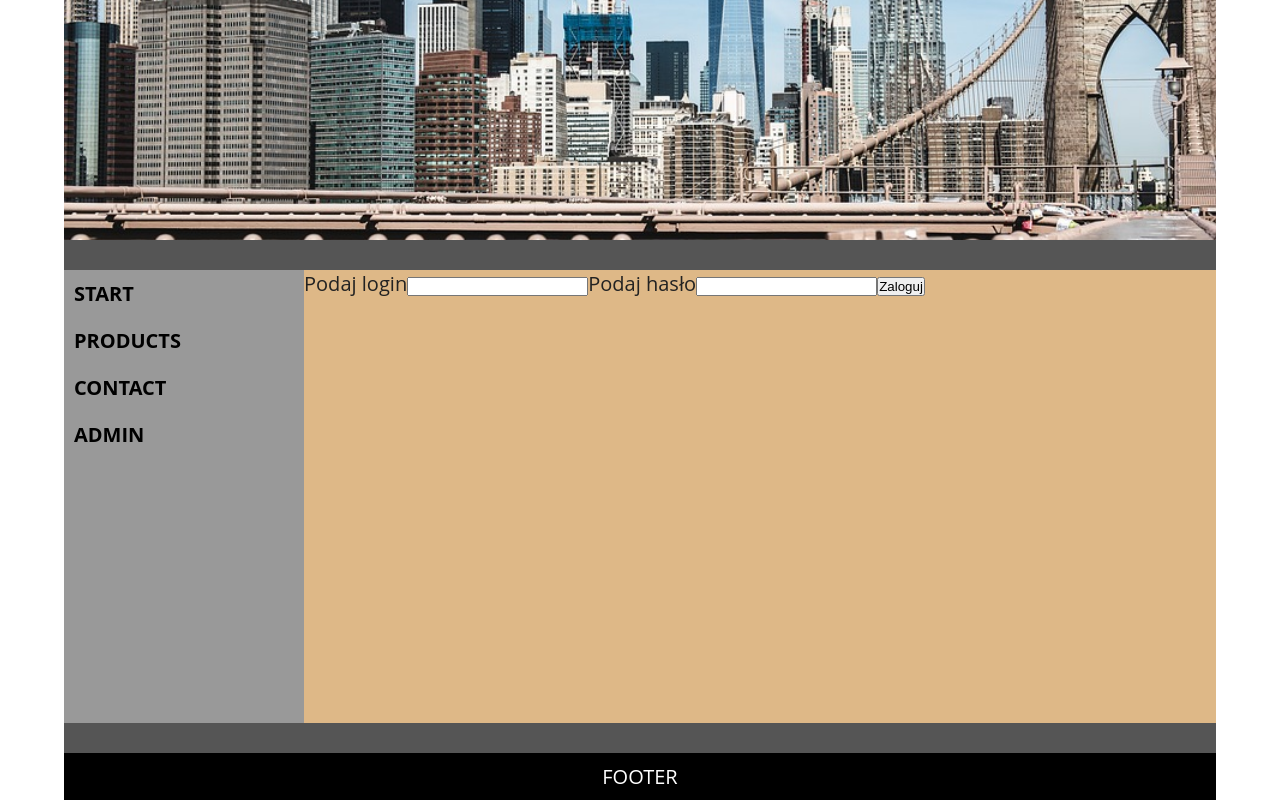
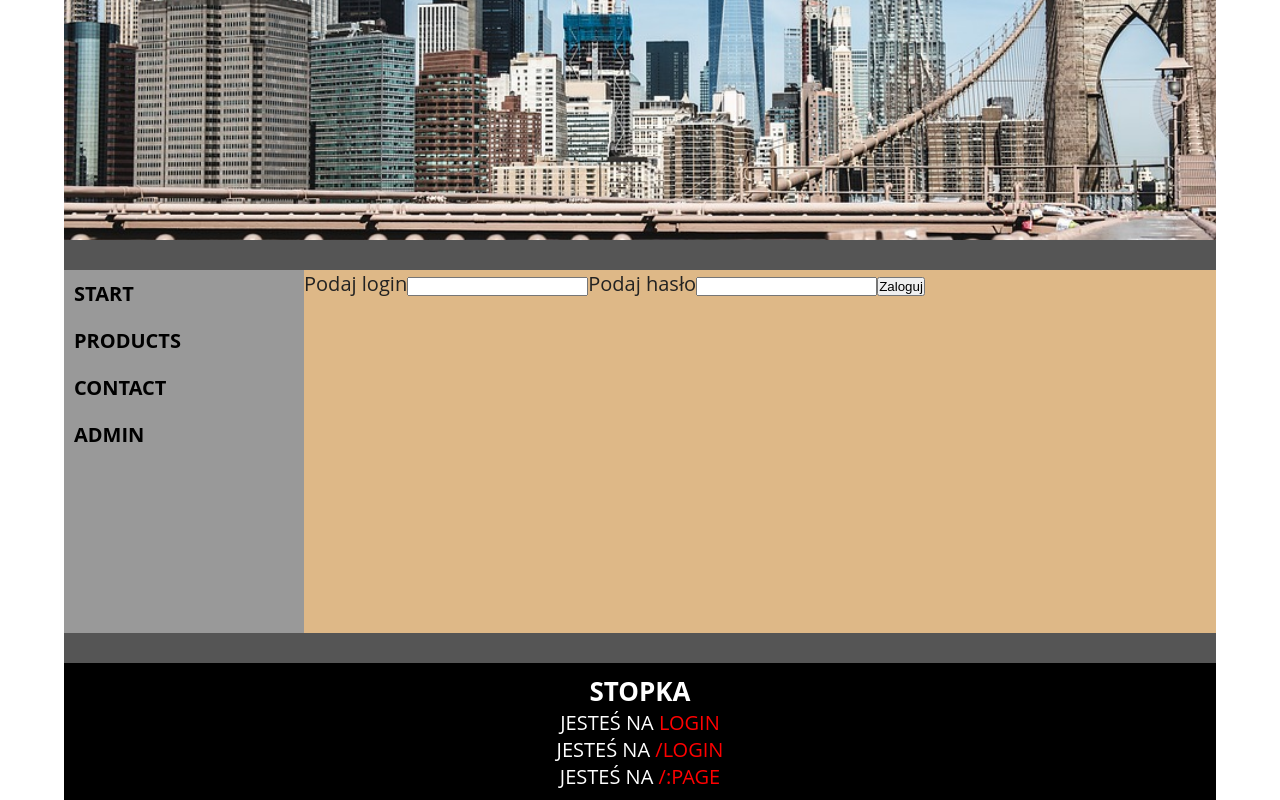
Before and after one commit to mateuszkalisz/kursReactJS, a React (Create React App) app in the folder 8.CreateReactApp/11.ReactRouter_BasicPage_SPA/myapp/: page /login in a window 1280 px wide. Built offline with nearby package versions, Linux system fonts and the light colour scheme.

Commit message:
create footer and finish app, use match name which created in component properties to show in footer where we are

```diff
--- /dev/null
+++ b/8.CreateReactApp/11.ReactRouter_BasicPage_SPA/myapp/src/components/Product.js
@@ -0,0 +1,11 @@
+import React from 'react';
+
+const Product = (props) =>{
+    return(
+        <article className="prod">
+            <h1>{props.id}</h1>
+        </article>
+    )
+}
+
+export default Product;
--- a/8.CreateReactApp/11.ReactRouter_BasicPage_SPA/myapp/src/layouts/Footer.js
+++ b/8.CreateReactApp/11.ReactRouter_BasicPage_SPA/myapp/src/layouts/Footer.js
@@ -1,8 +1,37 @@
 import React from 'react';
+import {Route} from 'react-router-dom';
+import '../styles/Footer.css';
 
 const Footer = () => {
     return (
-        <div>Footer</div>
+        <div className="footer">
+            <h2>Stopka</h2>
+            <Route path="/" exact render={()=>{
+                return(
+                    <p>Jesteś na <span>stronie głównej</span></p>
+                )
+           }}/>
+           <Route path="/:page" exact render={(props)=>{
+                console.log(props);
+                return(
+                    <>
+                    <p>Jesteś na <span>{props.match.params.page}</span></p>
+                    <p>Jesteś na <span>{props.match.url}</span></p>
+                    <p>Jesteś na <span>{props.match.path}</span></p>
+                    </>
+                )
+           }}/>
+           <Route path="/:page/:idProduct" exact render={(props)=>{
+                console.log(props);
+                return(
+                    <>
+                    <p>Jesteś na <span>{props.match.params.idProduct}</span></p>
+                    <p>Jesteś na <span>{props.match.url}</span></p>
+                    <p>Jesteś na <span>{props.match.path}</span></p>
+                    </>
+                )
+           }}/>
+        </div>
      );
 }
 
--- /dev/null
+++ b/8.CreateReactApp/11.ReactRouter_BasicPage_SPA/myapp/src/pages/ProductListPage.js
@@ -0,0 +1,27 @@
+import React from 'react';
+import {Link} from "react-router-dom";
+import '../styles/ProductListPage.css';
+
+const products = ["car", "bike", "motocycle"];
+
+const ProductListPage = () =>{
+
+    const list = products.map(product => (
+        <li key={product}>
+            <Link to={`/product/${product}`}>{product}</Link>
+        </li>
+    ))
+
+    return(
+        <div className="products">
+            <h2>Lista produktów</h2>
+            <div>
+                <ul>
+                    {list}
+                </ul>
+            </div>
+        </div>
+    )
+}
+
+export default ProductListPage;
--- /dev/null
+++ b/8.CreateReactApp/11.ReactRouter_BasicPage_SPA/myapp/src/styles/Footer.css
@@ -0,0 +1,11 @@
+.footer h2{
+    font-size: 26px;
+}
+
+.footer p{
+    font-size: 20px;
+}
+
+.footer span{
+    color: red;
+}
--- /dev/null
+++ b/8.CreateReactApp/11.ReactRouter_BasicPage_SPA/myapp/src/styles/ProductListPage.css
@@ -0,0 +1,23 @@
+.products h2{
+    margin-bottom: 20px;
+}
+
+.products ul{
+    list-style: none;
+    padding-left: 30px;
+}
+
+.products li{
+    margin-bottom: 20px;
+}
+
+.products a{
+    text-decoration: none;
+    color: #333;
+    text-transform: uppercase;
+}
+
+.products a:hover{
+    text-decoration: underline;
+    color: black;
+}
```
